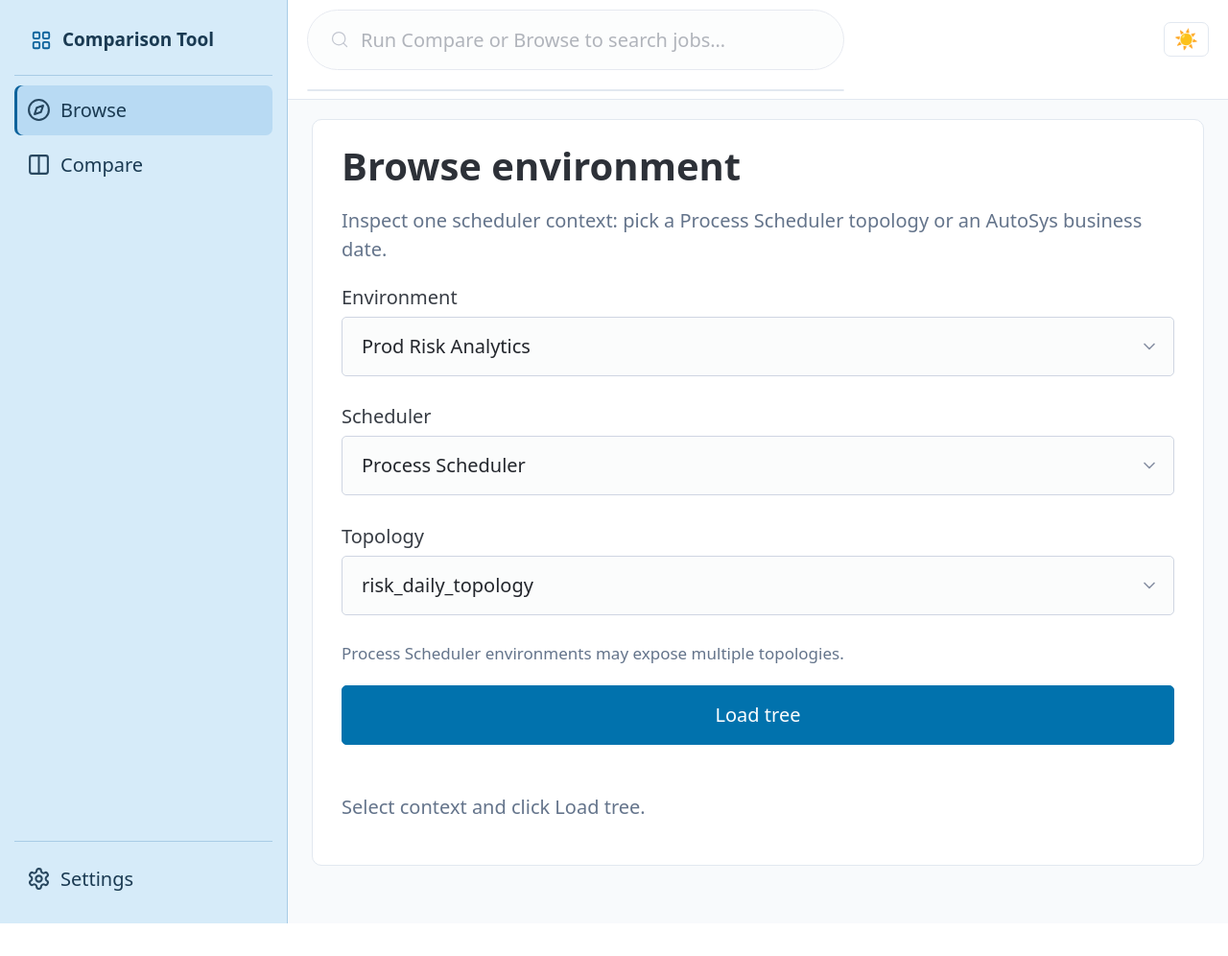
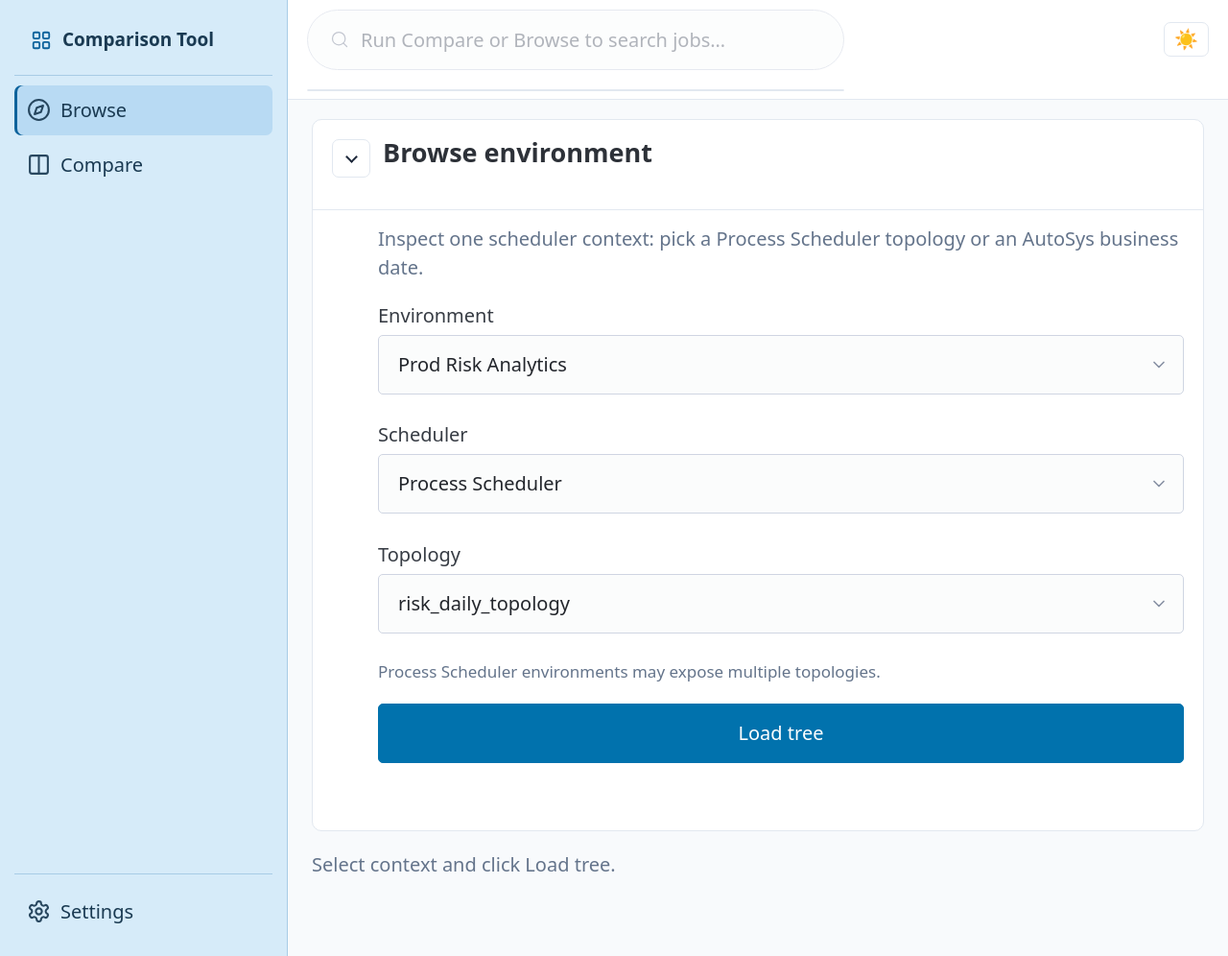
Before and after one commit to Gerbeev/ps-tool-web, a FastAPI app: page /browse in a window 1280 px wide. Shown: the whole page at 96% size. Before the commit the page ends 962 px from the top, so only its background shows below. Run offline with FastAPI, Linux system fonts and the light colour scheme; some libraries are stand-ins or nearby versions.

Commit message:
Add collapsible Browse environment panel with persisted state
Co-authored-by: Igor <Gerbeev@users.noreply.github.com>

```diff
--- a/app/static/css/custom.css
+++ b/app/static/css/custom.css
@@ -373,6 +373,116 @@ html.sidebar-collapsed .sidebar-footer {
   background: var(--app-content-bg);
   border: 1px solid var(--app-border);
   padding: 0.75rem;
+}
+
+.app-content section.browse-page {
+  background: transparent;
+  border: none;
+  padding: 0;
+}
+
+.browse-page {
+  display: flex;
+  flex-direction: column;
+  gap: 1rem;
+}
+
+.browse-env-panel {
+  border: 1px solid var(--app-border);
+  border-radius: 0.5rem;
+  background: var(--app-surface);
+  overflow: hidden;
+}
+
+.browse-env-panel-header {
+  display: flex;
+  align-items: flex-start;
+  gap: 0.65rem;
+  padding: 0.85rem 1rem 0.65rem;
+}
+
+.browse-env-panel.is-collapsed .browse-env-panel-header {
+  padding-bottom: 0.85rem;
+}
+
+.browse-env-toggle {
+  flex-shrink: 0;
+  margin-top: 0.15rem;
+  width: 2rem;
+  height: 2rem;
+  padding: 0;
+  border: 1px solid var(--app-border);
+  border-radius: 0.35rem;
+  background: transparent;
+  color: var(--app-text);
+  cursor: pointer;
+  display: inline-flex;
+  align-items: center;
+  justify-content: center;
+}
+
+.browse-env-toggle:hover {
+  border-color: var(--app-accent);
+}
+
+.browse-env-toggle:focus-visible {
+  outline: 2px solid var(--app-accent);
+  outline-offset: 2px;
+}
+
+.browse-env-chevron {
+  display: block;
+  width: 0.45rem;
+  height: 0.45rem;
+  border-right: 2px solid currentColor;
+  border-bottom: 2px solid currentColor;
+  transform: rotate(45deg);
+  transition: transform 0.15s ease;
+  margin-top: -0.15rem;
+}
+
+.browse-env-panel.is-collapsed .browse-env-chevron {
+  transform: rotate(-45deg);
+  margin-top: 0.1rem;
+}
+
+.browse-env-panel-heading {
+  flex: 1;
+  min-width: 0;
+}
+
+.browse-env-panel-heading h1 {
+  margin: 0;
+  font-size: 1.35rem;
+  line-height: 1.25;
+}
+
+.browse-env-summary {
+  display: none;
+  margin: 0.35rem 0 0;
+  font-size: 0.9rem;
+}
+
+.browse-env-panel.is-collapsed .browse-env-summary {
+  display: block;
+}
+
+.browse-env-panel-body {
+  padding: 0 1rem 1rem 3.4rem;
+  border-top: 1px solid transparent;
+}
+
+.browse-env-panel:not(.is-collapsed) .browse-env-panel-body {
+  border-top-color: var(--app-border);
+  padding-top: 0.75rem;
+}
+
+.browse-env-panel.is-collapsed .browse-env-panel-body {
+  display: none;
+}
+
+.browse-output {
+  min-height: 2rem;
 }
 
 .browse-meta {
--- a/app/templates/browse.html
+++ b/app/templates/browse.html
@@ -2,8 +2,23 @@
 {% set active_nav = 'browse' %}
 {% block title %}Browse — ps-tool-web{% endblock %}
 {% block content %}
-<section>
+<section class="browse-page">
+  <div id="browse-env-panel" class="browse-env-panel">
+    <header class="browse-env-panel-header">
+      <button type="button"
+              id="browse-env-toggle"
+              class="browse-env-toggle"
+              aria-expanded="true"
+              aria-controls="browse-env-panel-body"
+              aria-label="Collapse browse environment panel">
+        <span class="browse-env-chevron" aria-hidden="true"></span>
+      </button>
+      <div class="browse-env-panel-heading">
         <h1>Browse environment</h1>
+        <p id="browse-env-summary" class="browse-env-summary muted"></p>
+      </div>
+    </header>
+    <div id="browse-env-panel-body" class="browse-env-panel-body">
       <p class="muted">Inspect one scheduler context: pick a Process Scheduler topology or an AutoSys business date.</p>
 
       <form id="browse-form"
@@ -37,9 +52,12 @@
         <button type="submit">Load tree</button>
         <span id="browse-spinner" class="htmx-indicator" aria-live="polite">Loading…</span>
       </form>
+    </div>
+  </div>
 
   <div id="browse-output" class="browse-output">
     <p class="muted">Select context and click Load tree.</p>
   </div>
 </section>
+<script src="/static/js/browse-env-panel.js"></script>
 {% endblock %}
```
Also changed, not shown: app/static/js/browse-env-panel.js (added, +121 -0 lines), tests/test_browse.py (+3 -0 lines). Lines whose indentation alone changed are shown as unchanged.
